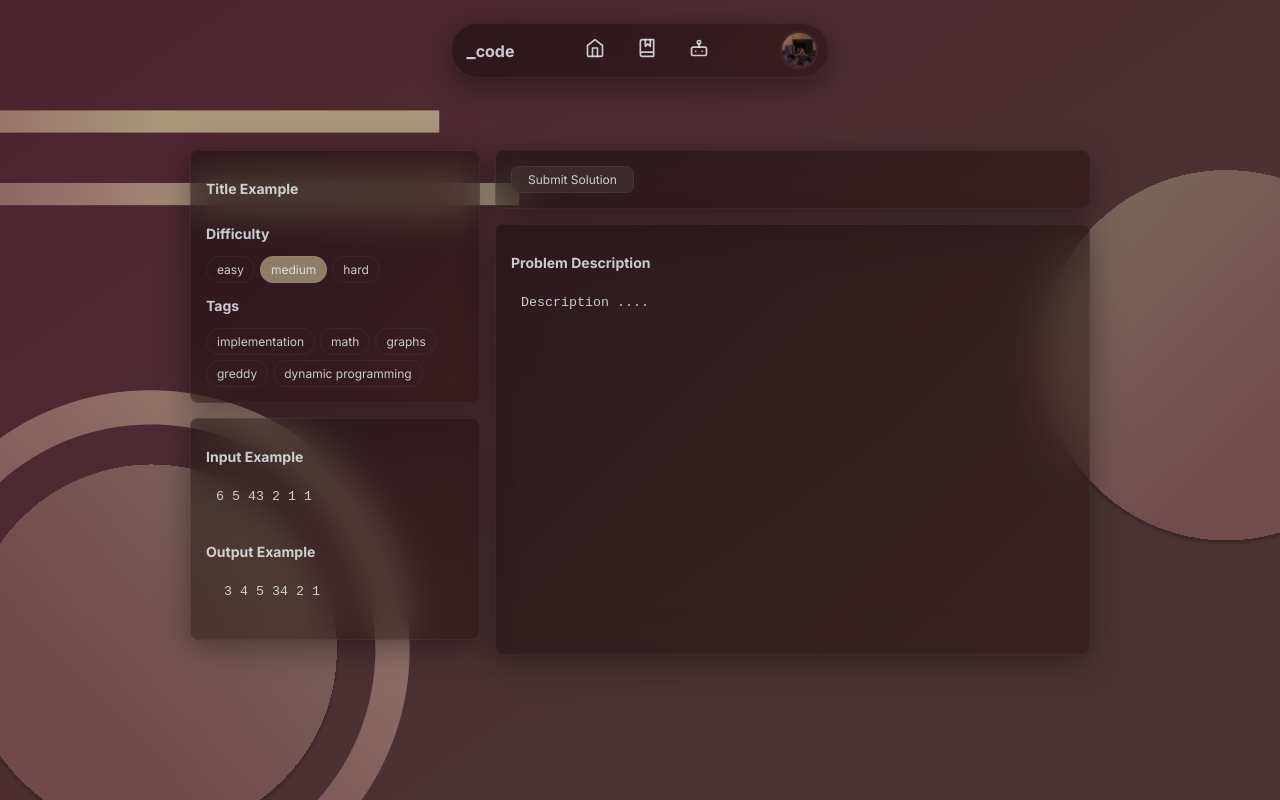
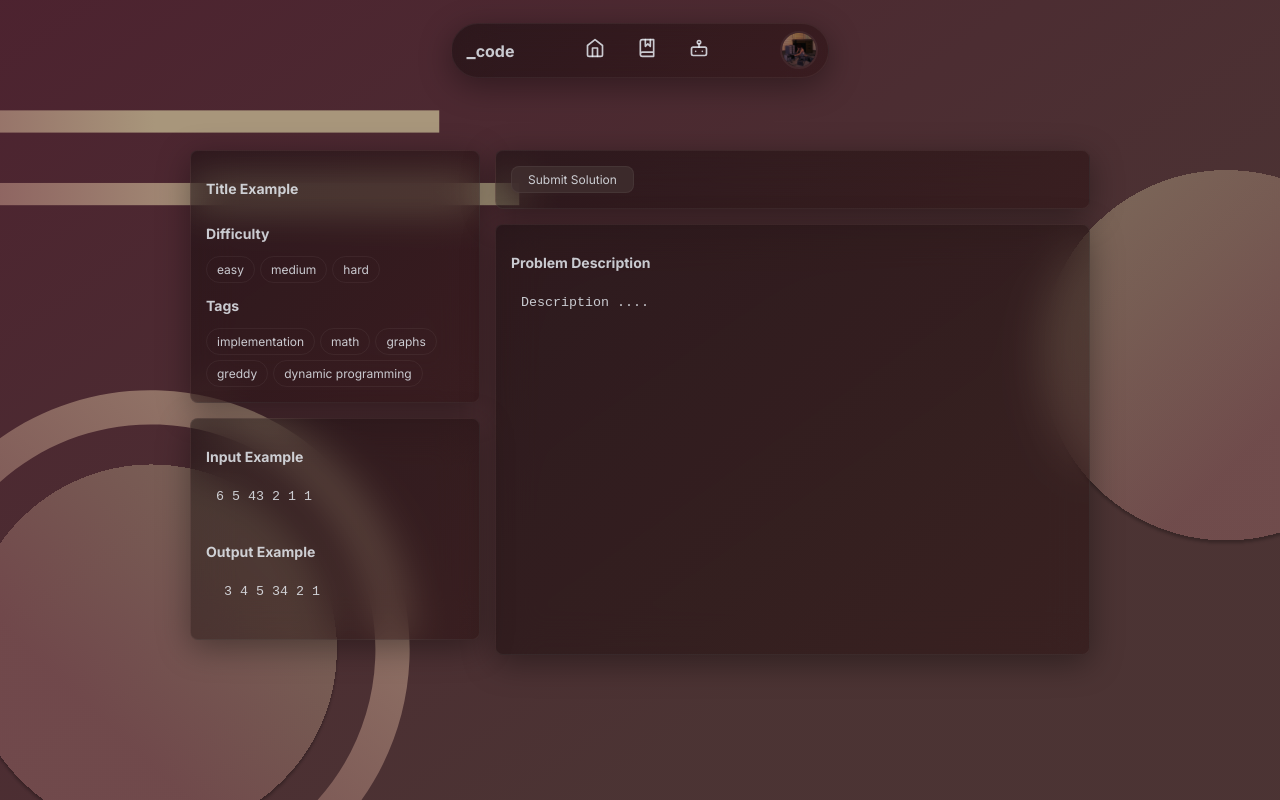
Before and after one commit to rivasjoaquin02/codeforces-clone-frontend, a Next.js app: page /problems/0 in a window 1280 px wide. Built offline with nearby package versions, Linux system fonts and the light colour scheme; no server answers.

Commit message:
fixed some minnor visuals bugs

```diff
--- a/components/ui/Tag/Tag.css
+++ b/components/ui/Tag/Tag.css
@@ -1,7 +1,17 @@
+:root {
+    --clr-easy: rgb(92, 184, 92, 0.8);
+    --clr-easy-hover: rgb(92, 184, 92, 1);
+    --clr-medium: rgb(240, 173, 78, 0.8);
+    --clr-medium-hover: rgb(240, 173, 78);
+    --clr-hard: rgb(217, 83, 79, 0.8);
+    --clr-hard-hover: rgb(217, 83, 79);
+}
+
 .tag-container {
     display: flex;
     flex-wrap: wrap;
     gap: 5px;
+    align-items: center;
 }
 
 .tag {
@@ -13,16 +23,29 @@
 
     border: 1px solid var(--border-color);
     border-radius: 20px;
+    cursor: pointer;
 }
 
-.tag:hover {
-    background: var(--bg-secondary);
+.tag-easy {
+    background: var(--clr-easy);
 }
 
-.tag-selected {
-    background: var(--clr-3);
+.tag-easy:hover {
+    background: var(--clr-easy-hover);
 }
 
-.tag-selected:hover {
-    background: var(--clr-3);
+.tag-medium {
+    background: var(--clr-medium);
 }
+
+.tag-medium:hover {
+    background: var(--clr-medium-hover);
+}
+
+.tag-hard {
+    background: var(--clr-hard);
+}
+
+.tag-hard:hover {
+    background: var(--clr-hard-hover);
+}
--- a/components/ui/Tag/Tag.tsx
+++ b/components/ui/Tag/Tag.tsx
@@ -2,13 +2,14 @@ import { ReactNode } from "react";
 
 import "./Tag.css";
 
-interface TagProps {
-    selected?: boolean;
+type Props = {
     children: ReactNode;
-}
+    difficulty?: "easy" | "medium" | "hard";
+};
 
-const Tag = ({ selected, children }: TagProps) => (
-    <div className={`tag tag-${selected && "selected"}`}>{children}</div>
+const Tag = ({ difficulty, children }: Props) => (
+    <div className={`tag ${difficulty ? `tag-${difficulty}` : ""}`}>
+        {children}
+    </div>
 );
-
 export default Tag;
```
